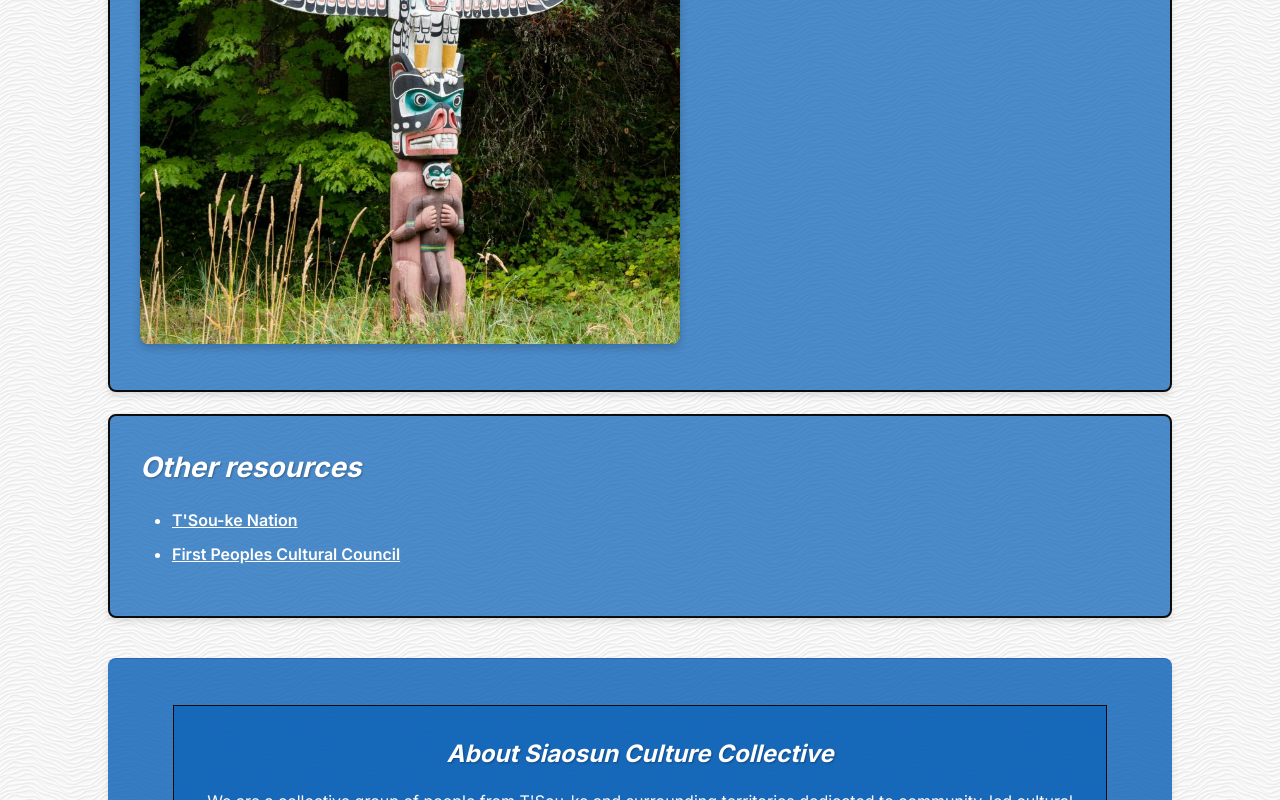
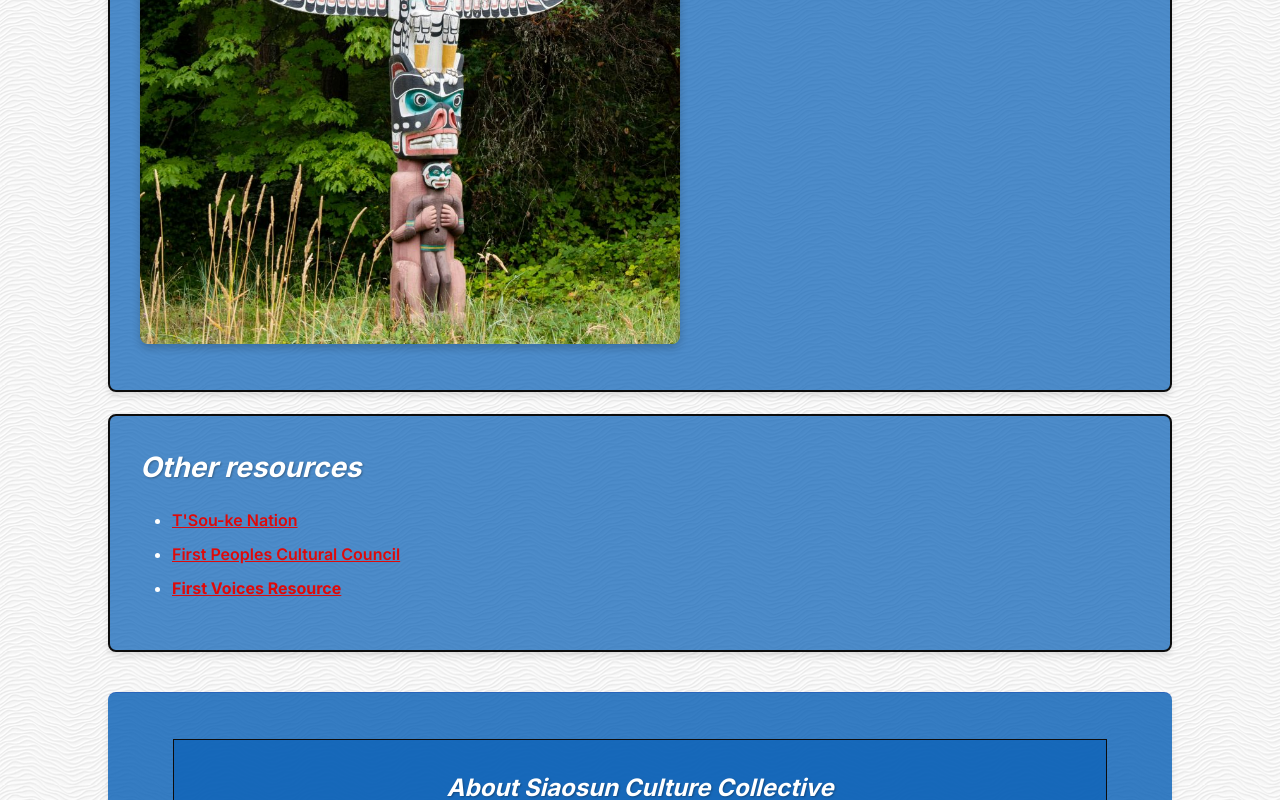
Before and after one commit to klazzar/KL, a plain HTML site: page index.html in a window 1280 px wide. Shown: the part 2482-3282 px from the top of the page. Drawn offline with Linux system fonts and the light colour scheme.

Commit message:
capstone last update: 2024-06-01

```diff
--- a/index.html
+++ b/index.html
@@ -64,6 +64,9 @@
       <ul>
         <li><a href="https://tsoukenation.com" target="_blank" rel="noopener noreferrer">T'Sou-ke Nation</a></li>
         <li><a href="https://fpcc.ca/" target="_blank" rel="noopener noreferrer">First Peoples Cultural Council</a></li>
+        <li><a class="first-voices" href="https://www.firstvoices.com/search"
+        target="_blank"
+        rel="noopener noreferrer">First Voices Resource</a></li>
       </ul>
     </section>
   </main>
--- a/style.css
+++ b/style.css
@@ -142,21 +142,34 @@ li {
   font-size: 16px;
 }
 
+/* Links: unified red aesthetic */
 a {
-  color: rgb(3, 13, 160);
+  color: rgb(222, 10, 10);
   text-decoration: none;
-  transition: color 0.2s ease;
+  transition: color 0.18s ease;
 }
 
-a:hover {
-  color: rgb(222, 10, 10);
+a:hover,
+a:focus {
+  color: rgb(180, 10, 10);
   text-decoration: underline;
 }
 
+/* Ensure links inside sections are also red (override previous white) */
 section li a {
-  color: #fff;
+  color: rgb(222, 10, 10);
   font-weight: 600;
   text-decoration: underline;
+}
+
+/* Specific styling for First Voices search link */
+.first-voices {
+  color: rgb(222, 10, 10);
+  font-weight: 700;
+}
+
+.first-voices:hover {
+  color: rgb(255, 120, 120);
 }
 
 section li a:hover {
```
